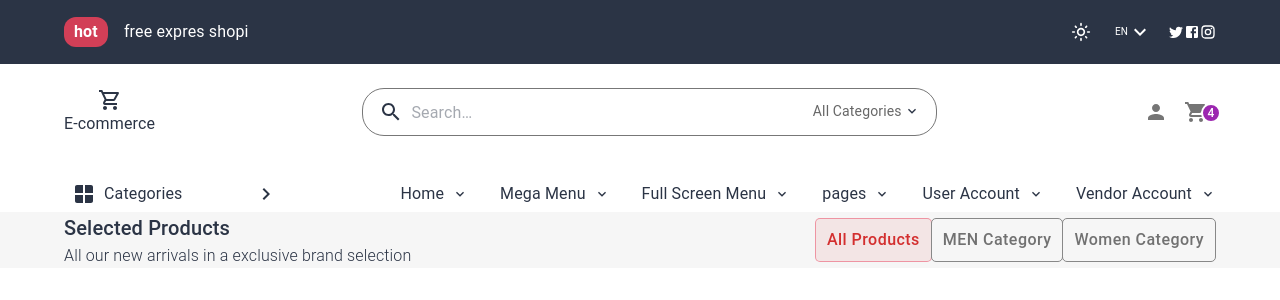
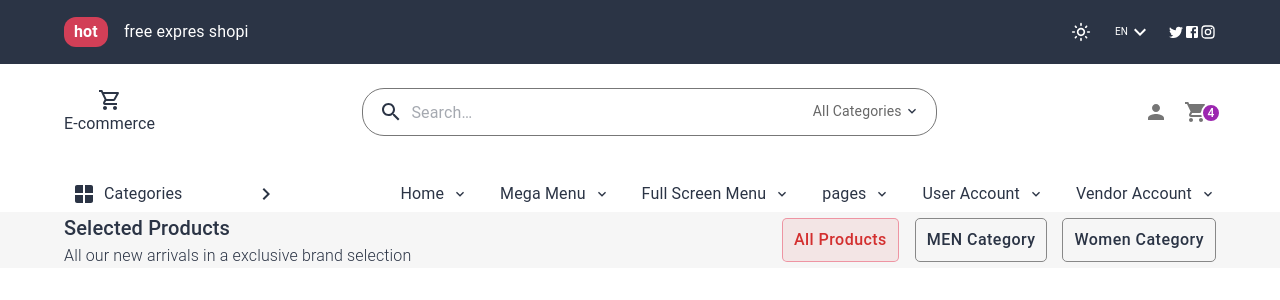
Before and after one commit to mohammadjalizi/E-commerce-projec, a React (Vite) app: page / in a window 1280 px wide. Shown: the top 300 px of the page. Built offline with nearby package versions, Linux system fonts and the light colour scheme.

Commit message:
Add style or main

```diff
--- a/src/components/main/Main.jsx
+++ b/src/components/main/Main.jsx
@@ -1,7 +1,9 @@
+import { useTheme } from '@emotion/react';
 import { Box, Container, Stack, ToggleButton, ToggleButtonGroup, Typography } from '@mui/material'
 import React from 'react'
 
 const Main = () => {
+  const theme = useTheme();
   const [alignment, setAlignment] = React.useState('left');
 
   const handleAlignment = (event, newAlignment) => {
@@ -9,7 +11,7 @@ const Main = () => {
   };
   return (
 <Container  >
-<Stack direction={"row"} alignItems={"center"} justifyContent={"space-between"}>
+<Stack direction={"row"} alignItems={"center"} justifyContent={"space-between"}flexWrap={"wrap"} gap={3}>
 <Box >
             <Typography variant="h6">Selected Products</Typography>
             <Typography fontWeight={300} variant="body1">
@@ -30,13 +32,13 @@ const Main = () => {
       onChange={handleAlignment}
       aria-label="text alignment"
     >
-      <ToggleButton    className='myButton'   value="left" aria-label="left aligned">
+      <ToggleButton  sx={{color:theme.palette.text.primary}}  className='myButton'   value="left" aria-label="left aligned">
          All Products
       </ToggleButton>
-      <ToggleButton   className='myButton'   value="center" aria-label="centered">
+      <ToggleButton  sx={{color:theme.palette.text.primary,mx: "16px !important"}}   className='myButton'   value="center" aria-label="centered">
       MEN category
       </ToggleButton>
-      <ToggleButton    className='myButton'  value="right" aria-label="right aligned">
+      <ToggleButton  sx={{color:theme.palette.text.primary}}   className='myButton'  value="right" aria-label="right aligned">
             Women category
       </ToggleButton>
 
```
